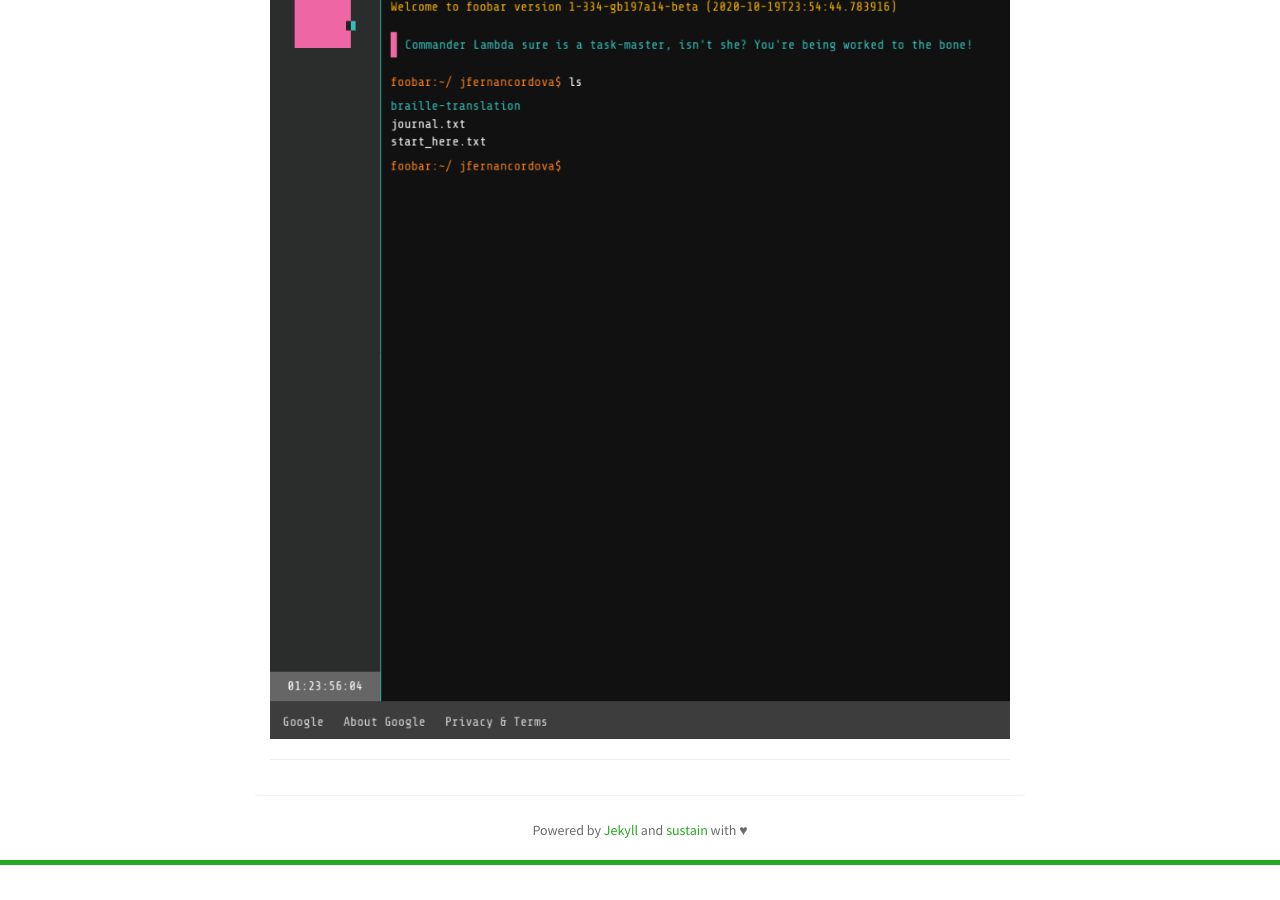
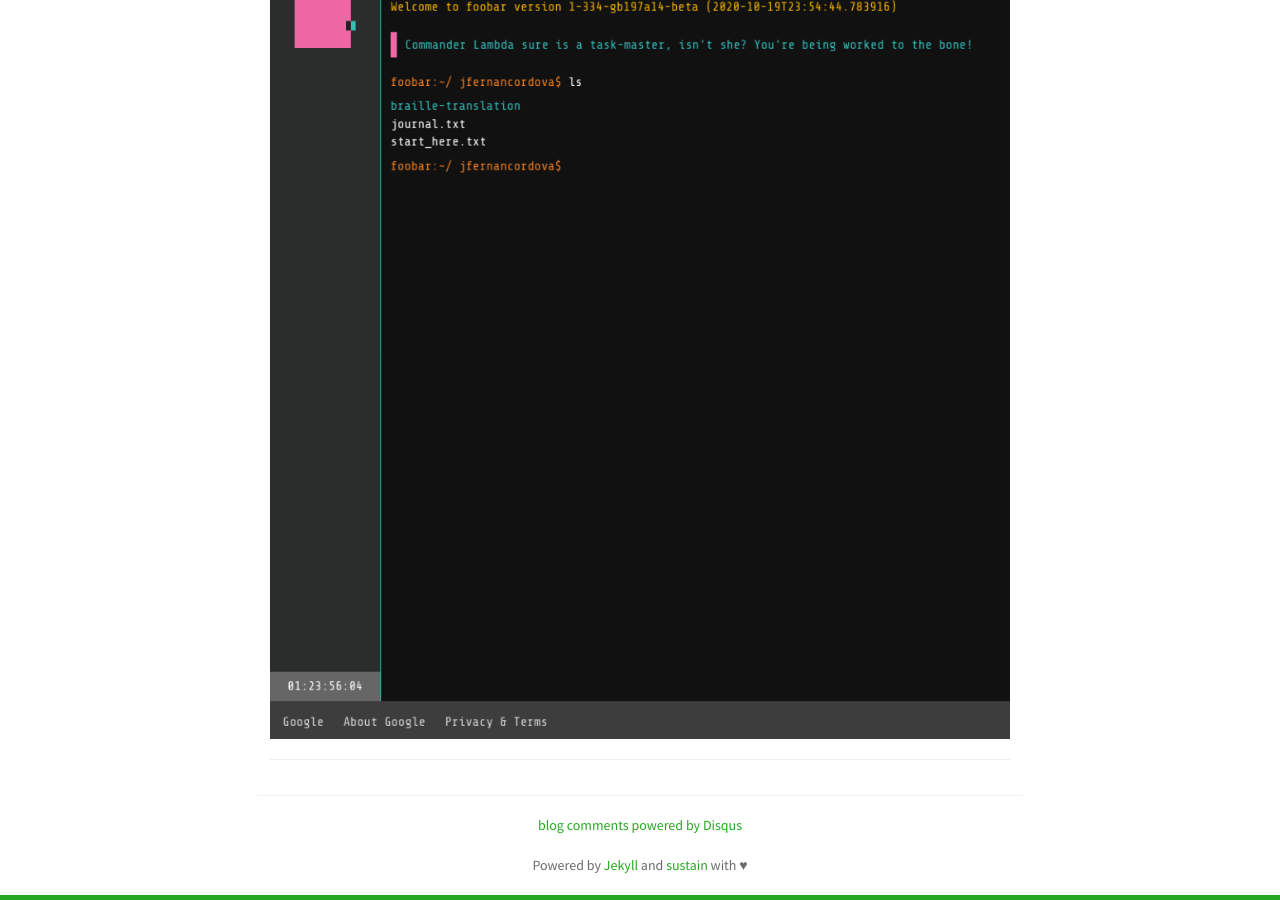
Before and after one commit to jfernancordova/jfernancordova.github.io, a Jekyll site: the page built from _posts/2020-10-19-i-got-a-google-foobar-invitation-from-google.md, in a window 1280 px wide and 900 px high, scrolled down 597 px. Built offline with Jekyll 4.4.1, drawn with Linux system fonts in a browser that asks for light colours; nearby versions of some CDN libraries; comment, search, counter and statistics services are not loaded; before the commit the page ends 1462 px from its top, so only the background shows below that; some of the changed lines change nothing that is shown.

Commit message:
Enabling diqus

```diff
--- a/_config.yml
+++ b/_config.yml
@@ -22,7 +22,7 @@
 twitter: jfernancordova
 #stackoverflow: username #e.g: users/2735833/proton1h1
 #Comment out if you don't want disqus
-#disqus: username
+disqus: jfernancordova
 google_analytics: UA-69391421-1
 # needed for travis-ci build
 #exclude: [vendor]
```
